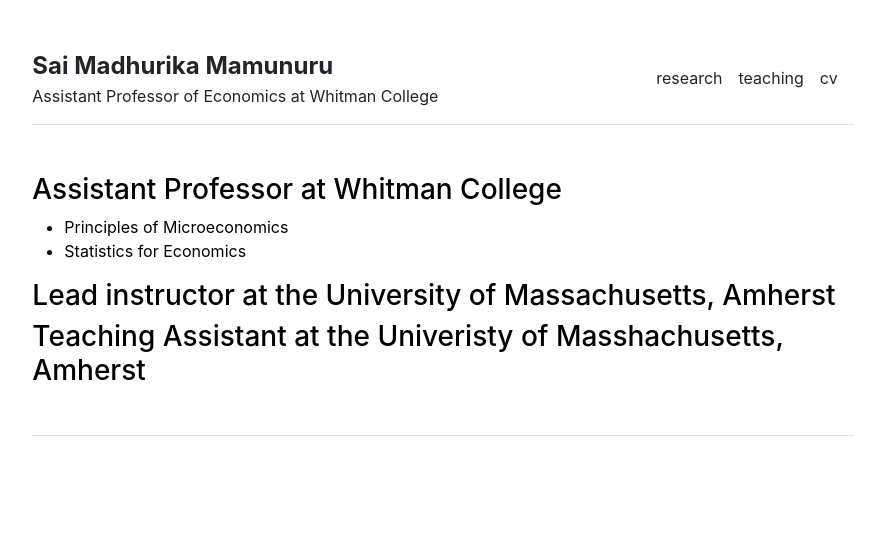
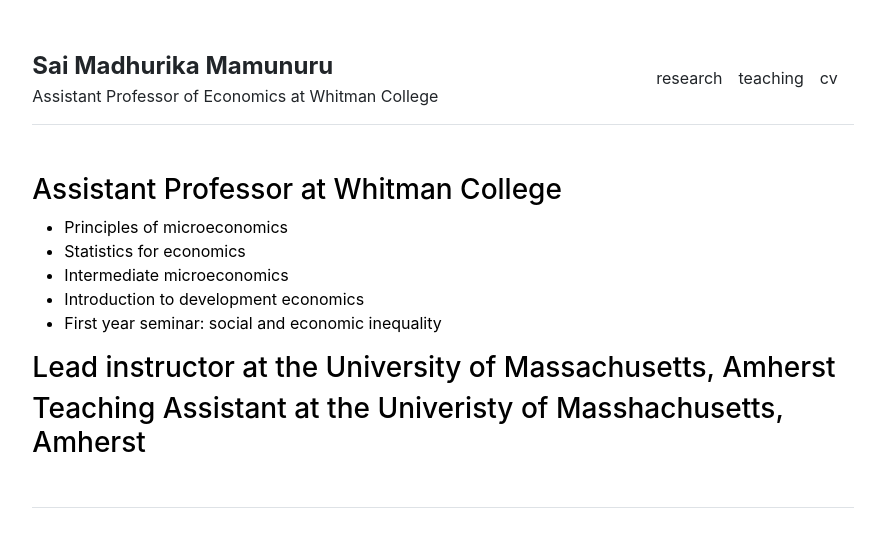
Before and after one commit to saimamunuru/saimamunuru.github.io, a Jekyll site: the page built from teaching.md, in a window 1280 px wide. Shown: the top 547 px of the page, without its empty margins (197-1082 px from the left). Built offline with Jekyll 4.4.1, drawn with Linux system fonts in a browser that asks for light colours.

Commit message:
Update teaching.md

```diff
--- a/teaching.md
+++ b/teaching.md
@@ -5,8 +5,11 @@ title: "Teaching"
 
 ### Assistant Professor at Whitman College
 
-* Principles of Microeconomics
-* Statistics for Economics
+* Principles of microeconomics
+* Statistics for economics
+* Intermediate microeconomics
+* Introduction to development economics
+* First year seminar: social and economic inequality
 
 ### Lead instructor at the University of Massachusetts, Amherst
 
```
